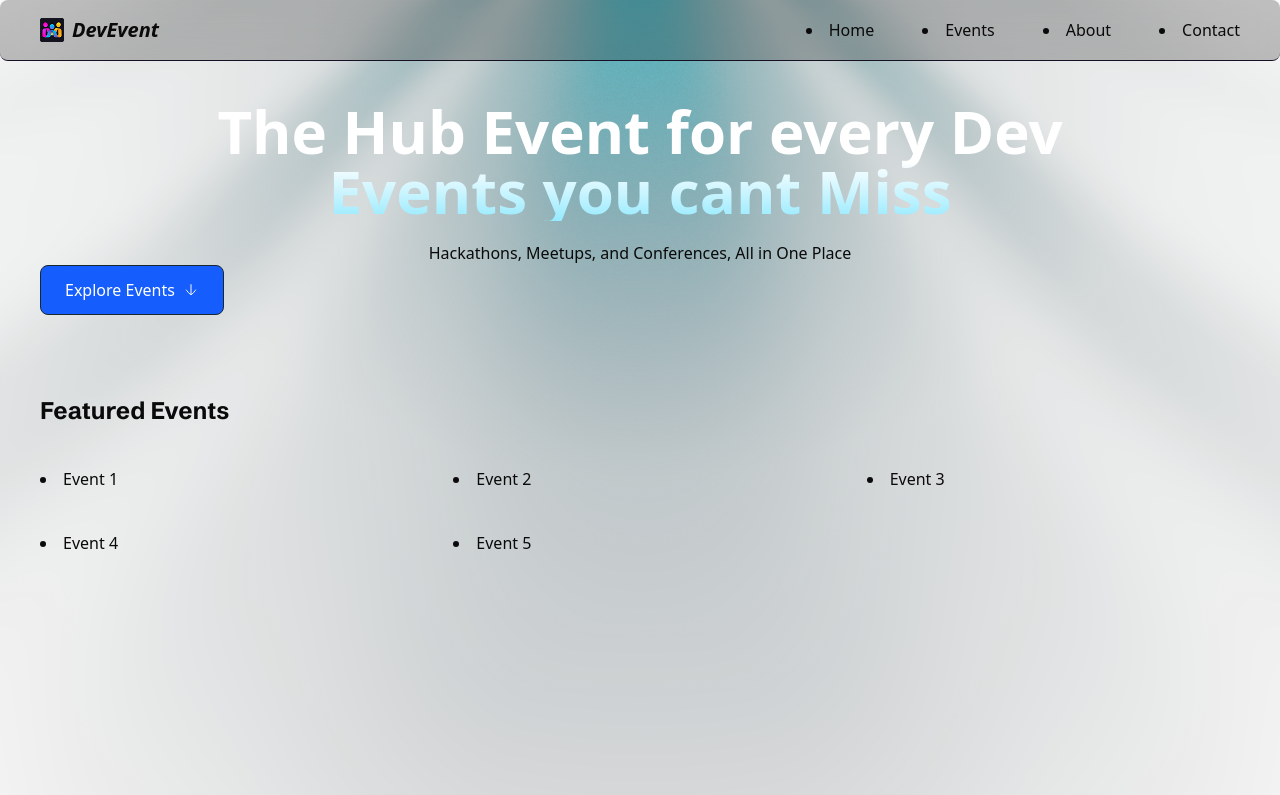
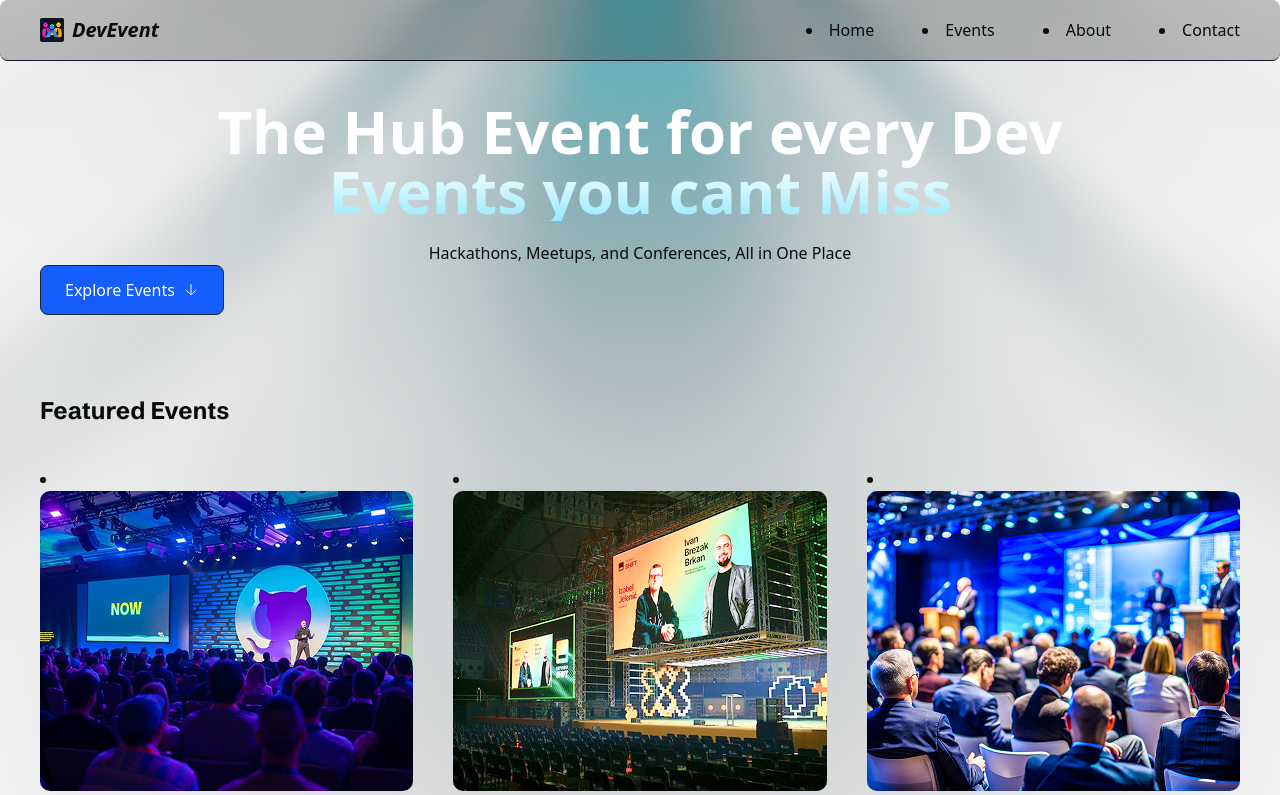
Before and after one commit to Romeo-04/practiceNEXTjs, a Next.js app: page / in a window 1280 px wide. Shown: the top 795 px of the page. Built offline with nearby package versions, Linux system fonts and the light colour scheme; a web font is replaced by a local one.

Commit message:
added pictures of some events

```diff
--- a/app/components/EventCard.tsx
+++ b/app/components/EventCard.tsx
@@ -10,7 +10,7 @@ interface Props {
 const EventCard = ({title, image} : Props) => {
   return (
     <div>
-    <Link href={`/events`} id='event-card'> <Image src={image} alt={title} width={300} height={200}/> </Link>
+    <Link href={`/events`} id='event-card'> <Image src={image} alt={title} width={410} height={300} className="poster"/> </Link>
     <p className="event-title">{title}</p>
     </div>
   )
--- a/app/page.tsx
+++ b/app/page.tsx
@@ -1,12 +1,13 @@
 import React from 'react'
 import ExploreBtn from './components/ExploreBtn'
+import EventCard from './components/EventCard'
 
 const events = [
-  { image : '/images/event1.jpg', title: 'Event 1'},
-  { image : '/images/event2.jpg', title: 'Event 2'},
-  { image : '/images/event3.jpg', title: 'Event 3'},
-  { image : '/images/event4.jpg', title: 'Event 4'},
-  { image : '/images/event5.jpg', title: 'Event 5'},
+  { image : '/images/event1.png', title: 'Event 1'},
+  { image : '/images/event2.png', title: 'Event 2'},
+  { image : '/images/event3.png', title: 'Event 3'},
+  { image : '/images/event4.png', title: 'Event 4'},
+  { image : '/images/event5.png', title: 'Event 5'},
 ]
 const page = () => {
   return (
@@ -20,8 +21,8 @@ const page = () => {
         <h3> Featured Events </h3>
 
         <ul className="events">
-          {[1,2,3,4,5].map((event)=> (
-            <li key={event} className="event-card"> Event {event}
+          {events.map((event)=> (
+            <li key={event.title} className="event-card"> <EventCard {...event} />
             </li>
           ))}
         </ul>
```
